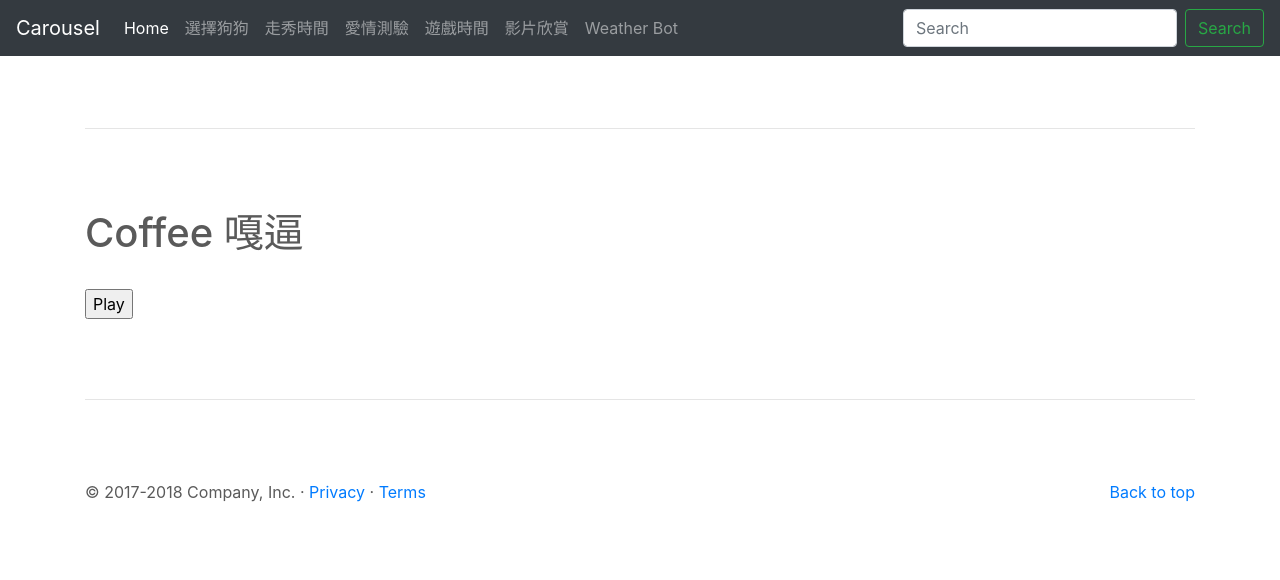
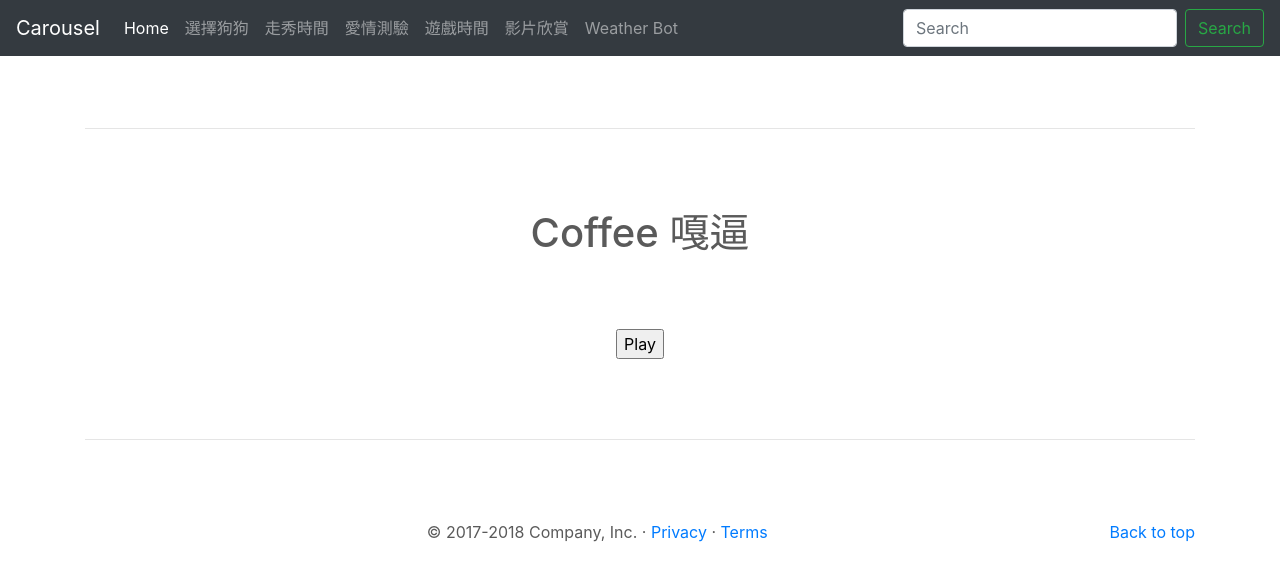
Before and after one commit to ning0101/MergePractice, a plain HTML site: page js0509.html in a window 1280 px wide. Drawn offline with nearby package versions, Linux system fonts and the light colour scheme; the site is published under a folder, as on GitHub Pages, so addresses that start at the root find nothing.

Commit message:
cssmodify

```diff
--- a/js0509.html
+++ b/js0509.html
@@ -11,7 +11,7 @@
 
     <!-- Bootstrap core CSS -->
     <link href="dist/css/bootstrap.min.css" rel="stylesheet">
-    <link rel="stylesheet" href="/js0509/style.css">
+    <link rel="stylesheet" href="js0509/style.css">
     <!-- Custom styles for this template -->
     <link href="carousel.css" rel="stylesheet">
   </head>
```
Also changed, not shown: js0328.html (+1 -1 lines), js0606.html (+1 -1 lines).
